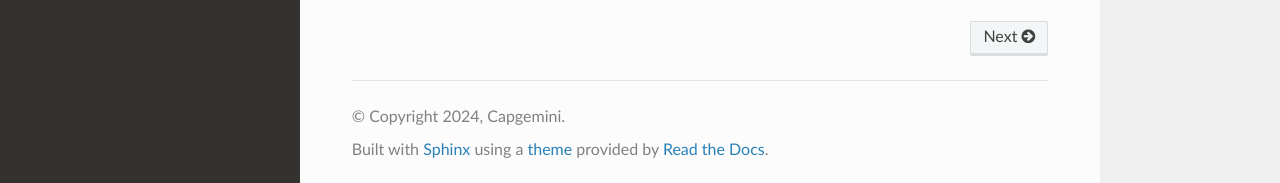
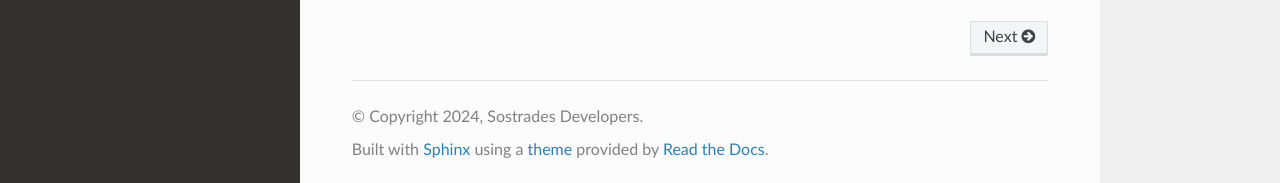
Before and after one commit to os-climate/sostrades-dev-tools, a Sphinx documentation site: the page built from docs/source/index.rst, in a window 1280 px wide and 900 px high, scrolled down 883 px. Shown: the part 714-897 px from the top of the window. Built offline with Sphinx 7.4.7 and the Read the Docs theme 2.0.0, drawn with Linux system fonts in a browser that asks for light colours.

Commit message:
Changed copyright for doc

```diff
--- a/docs/source/conf.py
+++ b/docs/source/conf.py
@@ -3,8 +3,8 @@
 # -- Project information
 
 project = 'sostrades-dev-tools'
-copyright = '2024, Capgemini'
-author = 'Capgemini'
+copyright = '2024, Sostrades Developers'
+author = 'Sostrades Developers'
 
 #release = '0.1'
 #version = '0.1.0'
```
